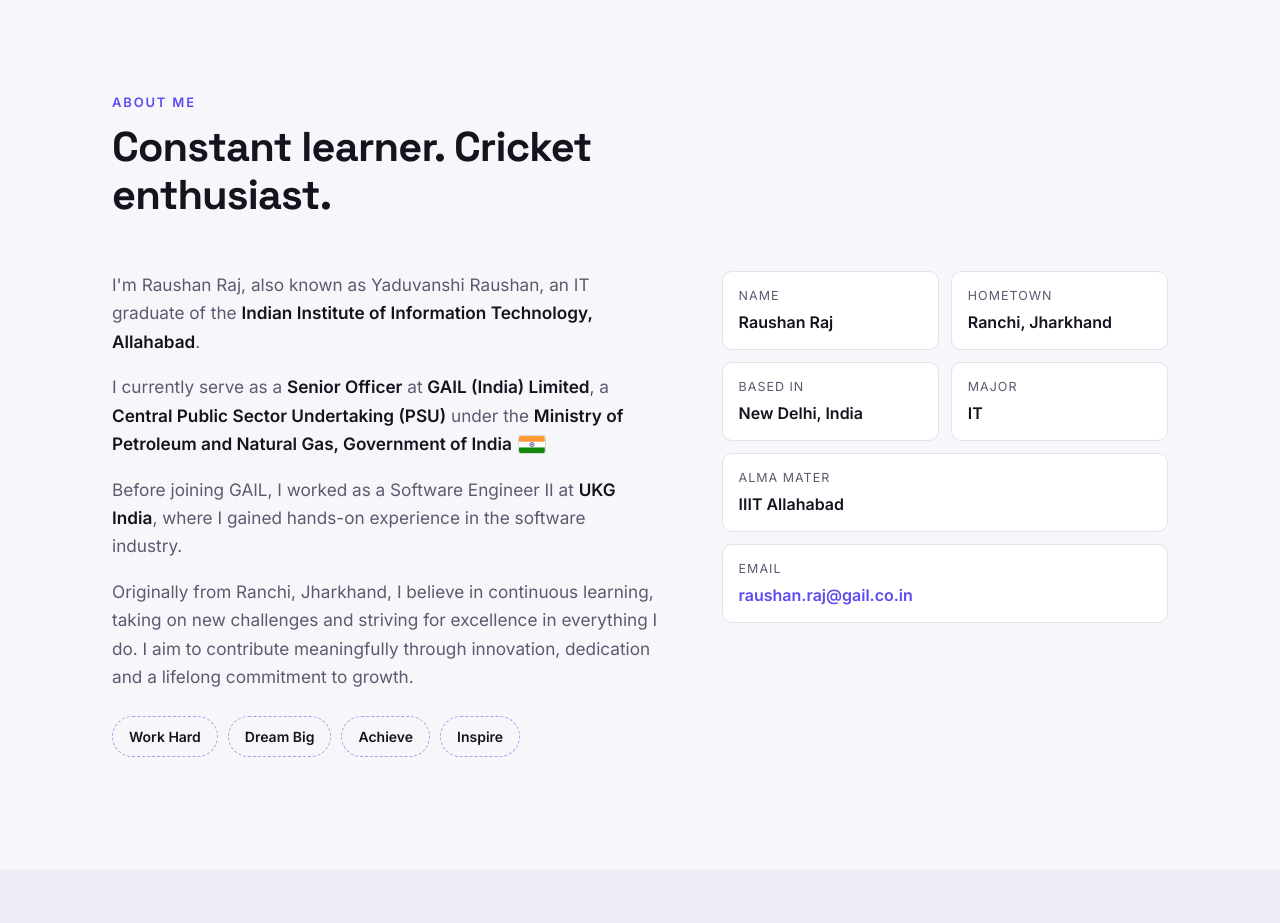
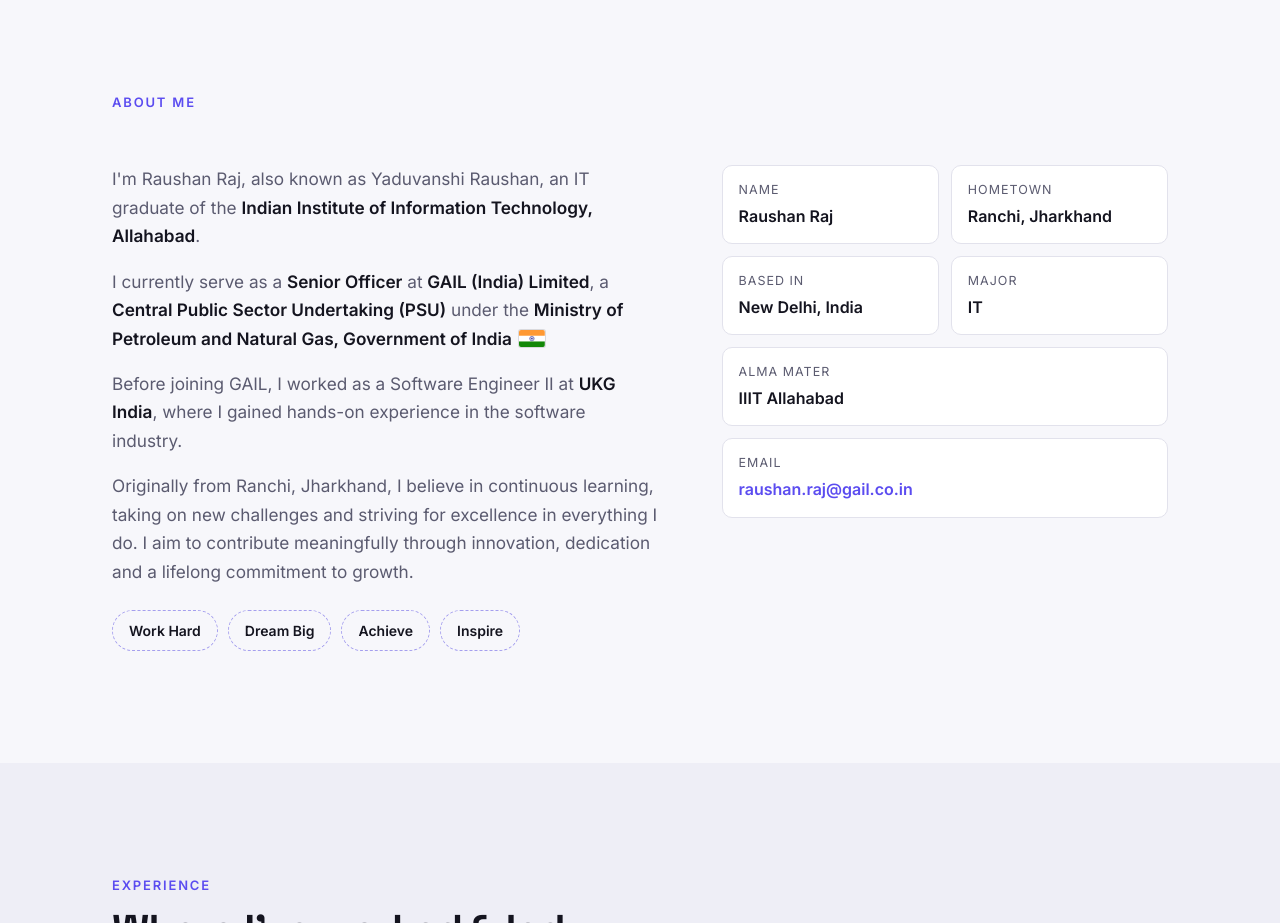
Before and after one commit to raushanraj358/Raushan-Yaduvanshi, a plain HTML site: page index.html in a window 1280 px wide. Shown: the part 820-1743 px from the top of the page. Drawn offline with Linux system fonts and the light colour scheme.

Commit message:
updated about section

```diff
--- a/index.html
+++ b/index.html
@@ -126,7 +126,6 @@
     <div class="container">
       <header class="section__head reveal">
         <p class="eyebrow">About me</p>
-        <h2 class="section__title">Constant learner. Cricket enthusiast.</h2>
       </header>
       <div class="about">
         <div class="about__bio reveal">
```
